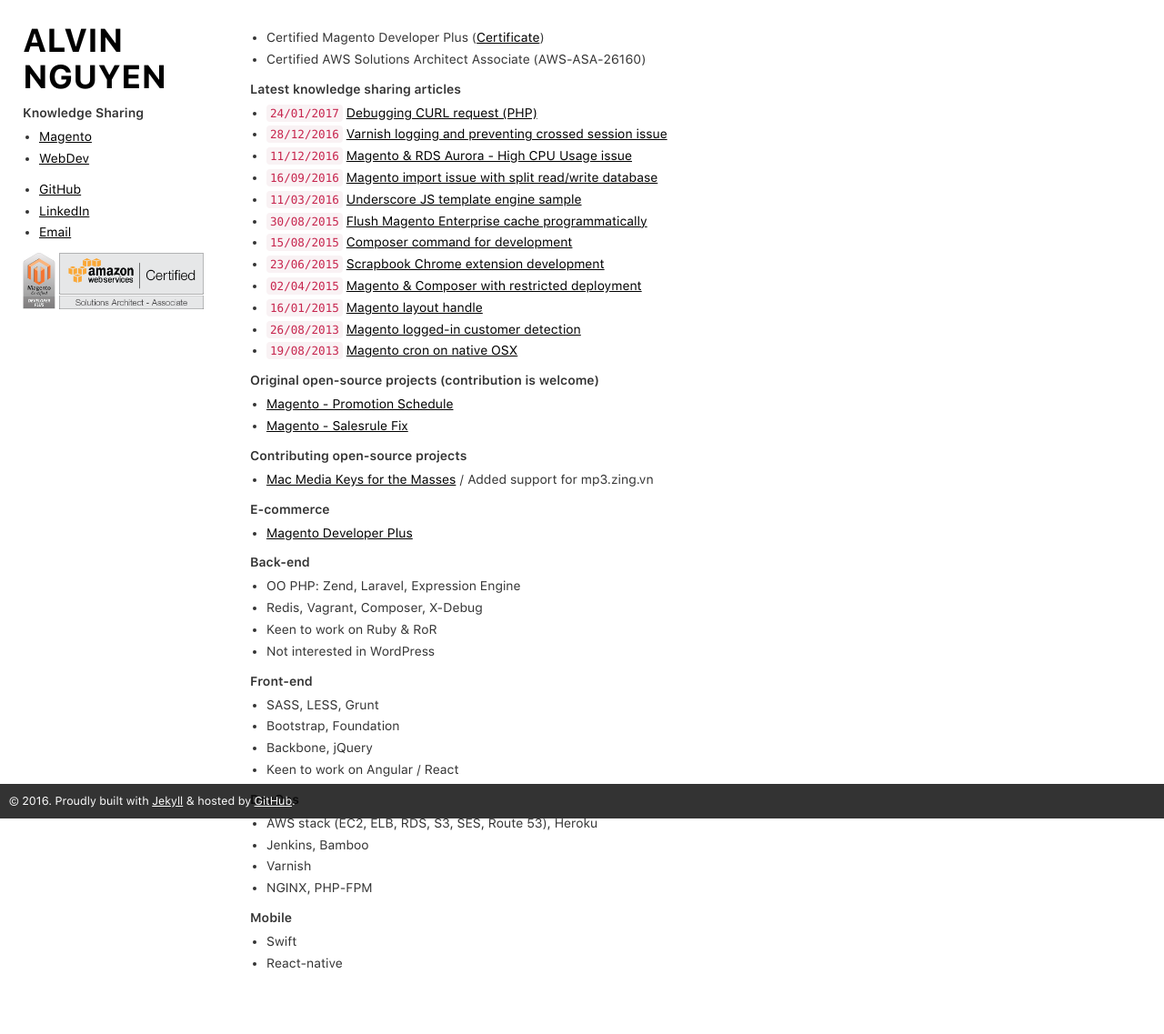
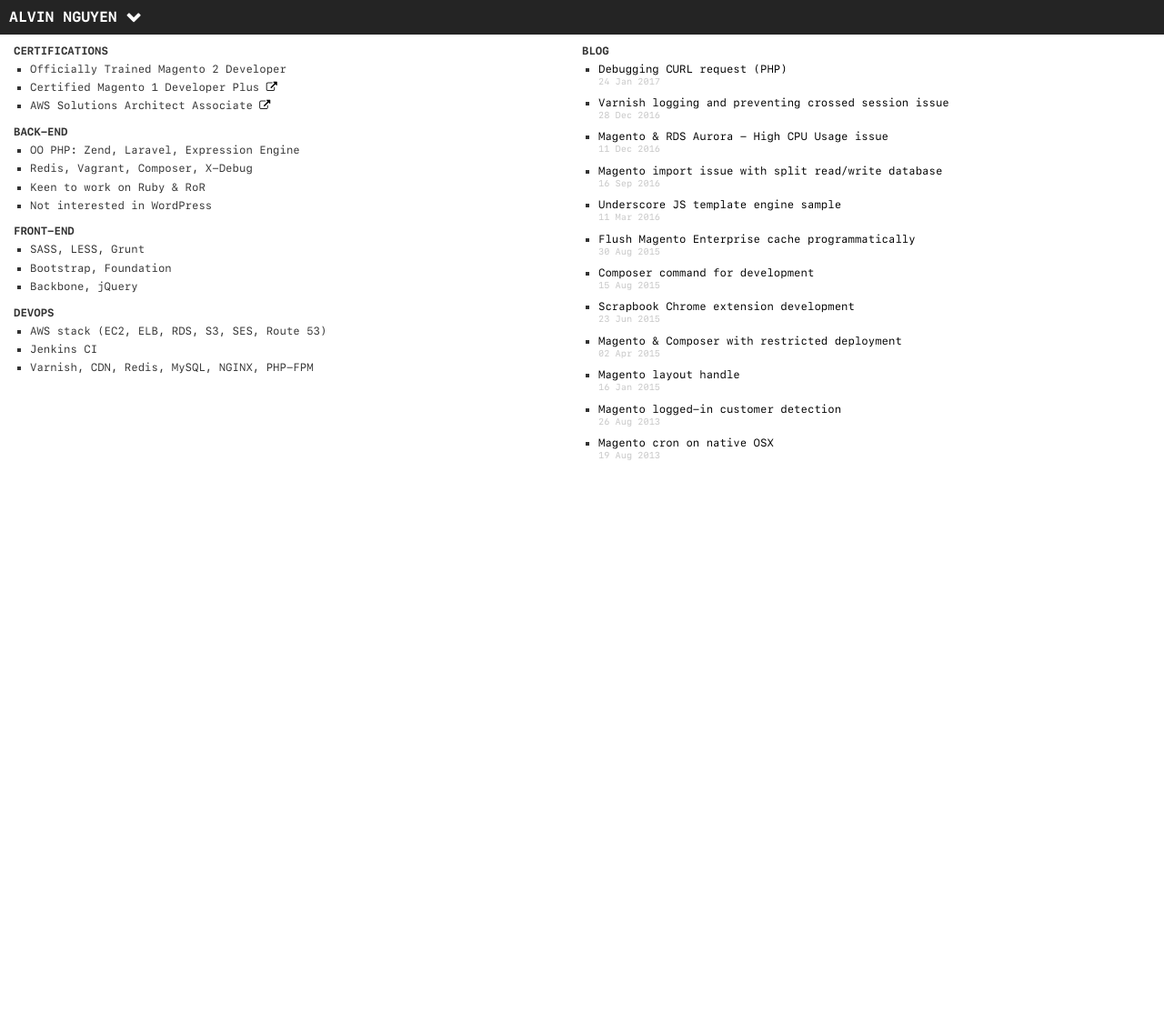
Before and after one commit to alvinnguyen/alvinnguyen.github.io, a Jekyll site: the page built from index.html, in a window 1280 px wide. Shown: the whole page at 91% size. Built offline with Jekyll 4.4.1, drawn with Linux system fonts in a browser that asks for light colours; nearby versions of some CDN libraries; after the commit the page ends 900 px from its top, so only the background shows below that.

Commit message:
Update template

```diff
--- a/_includes/templates/navigation.html
+++ b/_includes/templates/navigation.html
@@ -1,15 +1,15 @@
-<h1><a href="{{ site.baseurl }}">ALVIN NGUYEN</a></h1>
-<b>Knowledge Sharing</b>
+<h1><a href="{{ site.baseurl }}">ALVIN NGUYEN</a><a class="expand down"></a></h1>
 <ul class="post-categories">
-    <li><a href="{{ baseurl }}/magento/">Magento</a></li>
-    <li><a href="{{ baseurl }}/webdev/">WebDev</a></li>
+    <li><a href="{{ baseurl }}/magento-2/">Magento-2</a></li>
+    <li><a href="{{ baseurl }}/blog/">Blog</a></li>
+    <li><a target="_blank" href="https://github.com/alvinnguyen/">GitHub</a></li>
+    <li><a target="_blank" href="https://www.linkedin.com/in/alvinnguyen">LinkedIn</a></li>
+    <li><a target="_blank" href="mailto:alvin@alvinnguyen.net">Email</a></li>
 </ul>
-<ul class="social-links">
-    <li><a href="https://github.com/alvinnguyen/">GitHub</a></li>
-    <li><a href="https://www.linkedin.com/in/alvinnguyen">LinkedIn</a></li>
-    <li><a href="mailto:alvin@alvinnguyen.net">Email</a></li>
-</ul>
-<ul class="badges">
-    <li><a href="http://goo.gl/Q94tig"><img src="/assets/images/2017/01/magento.jpg" /></a></li>
-    <li><img title="AWS-ASA-26160" src="/assets/images/2017/01/aws.png" /></li>
-</ul>
+<script>
+    $('.navigation h1').click(function() {
+        $('.post-categories').slideToggle();
+        $('.expand').toggleClass('down');
+        $('.expand').toggleClass('up');
+    })
+</script>
--- a/_includes/templates/posts_list.html
+++ b/_includes/templates/posts_list.html
@@ -1,7 +1,15 @@
 <ul>
 {% for post in site.posts  %}
     {% if (include.category == nil) or ((include.category != nil) and (include.category == post.category)) %}
-    <li><code>{{ post.date | date: "%d/%m/%Y" }}</code> <a href="{{ post.url }}">{{ post.title }}</a></li>
+    <!--<li><code>{{ post.date | date: "%d/%m/%Y" }}</code> <a href="{{ post.url }}">{{ post.title }}</a></li>-->
+    <li>
+        <a href="{{ post.url }}">{{ post.title }}</a>
+        <span class="post-date">
+            <span class="day">{{ post.date | date: "%d" }}</span>
+            <span class="month">{{ post.date | date: "%b" }}</span>
+            <span class="year">{{ post.date | date: "%Y" }}</span>
+        </span>
+    </li>
     {% endif %}
 {% endfor %}
 </ul>
--- a/_layouts/master.html
+++ b/_layouts/master.html
@@ -7,29 +7,30 @@
   <meta name="author" content="Alvin Nguyen">
   <meta name="viewport" content="width=device-width, initial-scale=1.0">
   <link rel="stylesheet" type="text/css" href="{{ baseurl }}/assets/css/dist/main.css">
+  <link href="https://maxcdn.bootstrapcdn.com/font-awesome/4.7.0/css/font-awesome.min.css" rel="stylesheet" integrity="sha384-wvfXpqpZZVQGK6TAh5PVlGOfQNHSoD2xbE+QkPxCAFlNEevoEH3Sl0sibVcOQVnN" crossorigin="anonymous">
   <script type="text/javascript" src="{{ baseurl }}/assets/js/underscore.js"></script>
+  <script type="text/javascript" src="https://code.jquery.com/jquery-3.2.1.min.js"></script>
 </head>
-<body>
-  <div class="row">
-    <div class="col-sm-5 sidebar">
+<body {% if page.url == "/" %}class="home"{% endif %}>
+  <div class="navigation">
     {% include templates/navigation.html %}
   </div>
-    <div class="col-sm-7 content">
-      {% if page.title %}<h2>{{ page.title }}</h2>{% endif %}
+  <div class="content">
+    {% if page.title %}<div class="row"><div class="col-xs-12"><h2>{{ page.title }}</h2></div></div>{% endif %}
     {% if page.date %}
-        <p class="date">
-          Published {{ page.date | date_to_string }}
+    <div class="row"><div class="col-xs-12"><p class="date">
+      {{ page.date | date_to_string }}
       {% if page.revised-date %}
       / Revised {{ page.revised-date | date_to_string }}
       {% endif %}
-        </p>
+    </p></div></div>
     {% endif %}
+    <div class="row">
+      <div class="col-xs-12">
         {{ content }}
       </div>
     </div>
-  <footer>
-    &copy 2016. Proudly built with <a href="https://jekyllrb.com/">Jekyll</a> & hosted by <a href="https://github.com/alvinnguyen/alvinnguyen.github.io">GitHub</a>.
-  </footer>
+  </div>
   <script>
       (function(i,s,o,g,r,a,m){i['GoogleAnalyticsObject']=r;i[r]=i[r]||function(){
               (i[r].q=i[r].q||[]).push(arguments)},i[r].l=1*new Date();a=s.createElement(o),
--- a/index.html
+++ b/index.html
@@ -1,52 +1,38 @@
 ---
 layout: master
 ---
+<div class="row row-no-padding">
+    <div class="col-lg-6">
+        <b class="homepage-section">CERTIFICATIONS</b>
         <ul>
-    <li>Certified Magento Developer Plus (<a href="http://goo.gl/Q94tig">Certificate</a>)</li>
-    <li>Certified AWS Solutions Architect Associate (AWS-ASA-26160)</li>
+            <li>Officially Trained Magento 2 Developer</li>
+            <li>Certified Magento 1 Developer Plus <a target="_blank" href="http://goo.gl/Q94tig"><i class="fa fa-external-link"></i></a></li>
+            <li>AWS Solutions Architect Associate <a target="_blank" href="https://goo.gl/OA0hmN"><i class="fa fa-external-link"></i></a></li>
         </ul>
-
-<b>Latest knowledge sharing articles</b>
-
-{% include templates/posts_list.html %}
-
-<b>Original open-source projects (contribution is welcome)</b>
-<ul>
-    <li><a href="https://github.com/alvinnguyen/promotionschedule">Magento - Promotion Schedule</a></li>
-    <li><a href="https://github.com/alvinnguyen/salesrulefix">Magento - Salesrule Fix</a></li>
-</ul>
-<b>Contributing open-source projects</b>
-<ul>
-    <li>
-        <a href="https://github.com/alvinnguyen/beardedspice">Mac Media Keys for the Masses</a> / Added support for mp3.zing.vn</li>
-</ul>
-<b>E-commerce</b>
-<ul>
-    <li><a href="http://www.magentocommerce.com/certification/directory/dev/873375/">Magento Developer Plus</a></li>
-</ul>
-<b>Back-end</b>
+        <b class="homepage-section">BACK-END</b>
         <ul>
             <li>OO PHP: Zend, Laravel, Expression Engine</li>
             <li>Redis, Vagrant, Composer, X-Debug</li>
             <li>Keen to work on Ruby & RoR</li>
             <li>Not interested in WordPress</li>
         </ul>
-<b>Front-end</b>
+        <b class="homepage-section">FRONT-END</b>
         <ul>
             <li>SASS, LESS, Grunt</li>
             <li>Bootstrap, Foundation</li>
             <li>Backbone, jQuery</li>
-    <li>Keen to work on Angular / React</li>
         </ul>
-<b>DevOps</b>
+        <b class="homepage-section">DEVOPS</b>
         <ul>
-    <li>AWS stack (EC2, ELB, RDS, S3, SES, Route 53), Heroku</li>
-    <li>Jenkins, Bamboo</li>
-    <li>Varnish</li>
-    <li>NGINX, PHP-FPM</li>
+            <li>AWS stack (EC2, ELB, RDS, S3, SES, Route 53)</li>
+            <li>Jenkins CI</li>
+            <li>Varnish, CDN, Redis, MySQL, NGINX, PHP-FPM</li>
         </ul>
-<b>Mobile</b>
-<ul>
-    <li>Swift</li>
-    <li>React-native</li>
-</ul>
+    </div>
+    <div class="col-lg-6">
+        <b class="homepage-section">BLOG</b>
+        <div class="post-list">
+            {% include templates/posts_list.html %}
+        </div>
+    </div>
+</div>
--- a/magento.html
+++ /dev/null
@@ -1,5 +0,0 @@
----
-layout: master
-title: Magento
----
-{% include templates/posts_list.html category="magento" %}
--- a/webdev.html
+++ /dev/null
@@ -1,5 +0,0 @@
----
-layout: master
-title: Web Development
----
-{% include templates/posts_list.html category="webdev" %}
```
Also changed, not shown: _includes/css/site.css (+117 -40 lines), blog.html (added, +7 -0 lines), assets/fonts/SFMono-Bold.otf (added), assets/fonts/SFMono-Regular.otf (added). Lines whose indentation alone changed are shown as unchanged.
